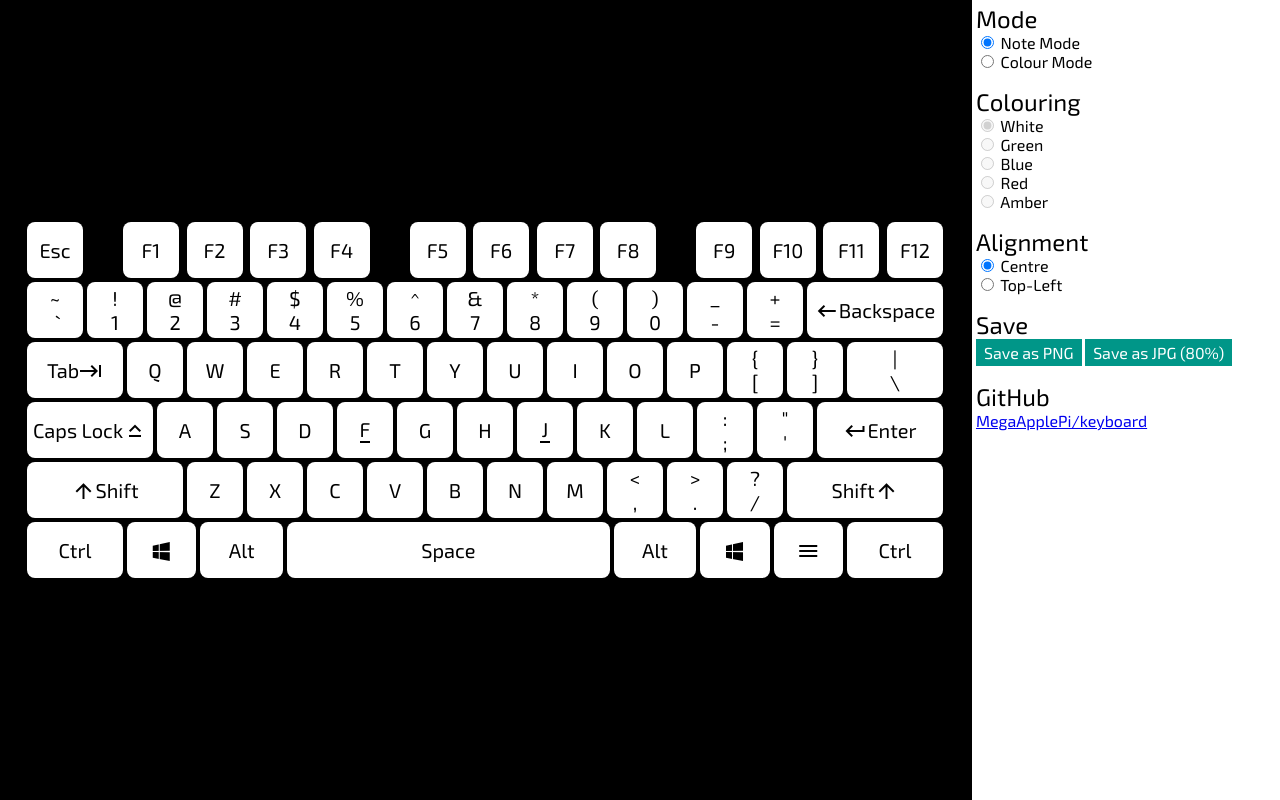
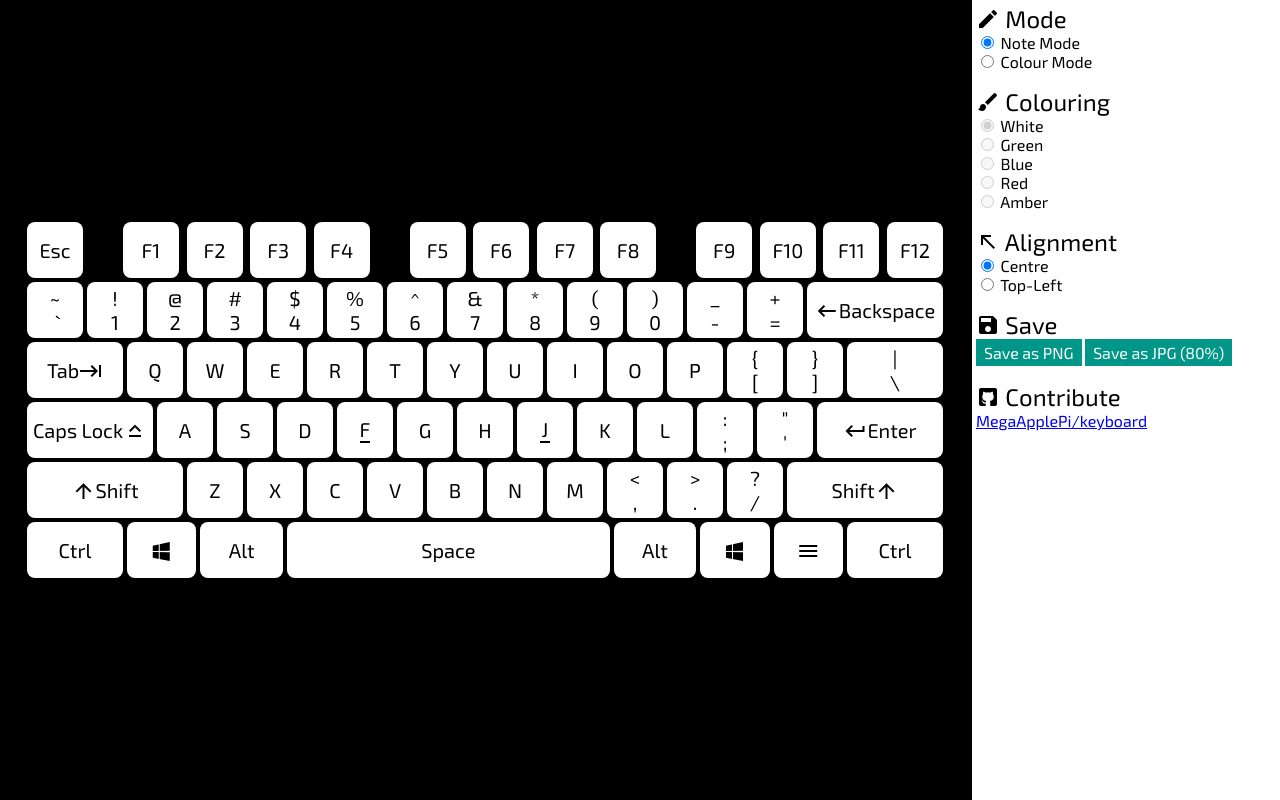
Before and after one commit to MegaApplePi/keyboard, a plain HTML site: page index.html in a window 1280 px wide. Drawn offline with Linux system fonts and the light colour scheme.

Commit message:
add icons to options panel and scroll on overflow

```diff
--- a/index.html
+++ b/index.html
@@ -308,7 +308,10 @@
     </div>
     <div id="controls">
       <div>
-        <div class="heading">Mode</div>
+        <div class="heading">
+          <x-icon data-ico="pencil"></x-icon>
+          <span>Mode</span>
+        </div>
         <div id="mode-toggle">
           <div>
             <label>
@@ -325,7 +328,10 @@
         </div>
       </div>
       <div>
-        <div class="heading">Colouring</div>
+        <div class="heading">
+          <x-icon data-ico="brush"></x-icon>
+          <span>Colouring</span>
+        </div>
         <div id="colour-selection">
           <div>
             <label>
@@ -360,7 +366,10 @@
         </div>
       </div>
       <div>
-        <div class="heading">Alignment</div>
+        <div class="heading">
+          <x-icon data-ico="arrow-top-left"></x-icon>
+          <span>Alignment</span>
+        </div>
         <div id="alignment-selection">
           <div>
             <label>
@@ -377,13 +386,19 @@
         </div>
       </div>
       <div>
-        <div class="heading">Save</div>
+        <div class="heading">
+          <x-icon data-ico="content-save"></x-icon>
+          <span>Save</span>
+        </div>
         <div id="savePNG" class="button">Save as PNG</div>
         <div id="saveJPG" class="button">Save as JPG (80%)</div>
       </div>
       <div>
-        <div class="heading">GitHub</div>
-        <a href="https://github.com/MegaApplePi/keyboard">MegaApplePi/keyboard</a>
+        <div class="heading">
+          <x-icon data-ico="github-box"></x-icon>
+          <span>Contribute</span>
+        </div>
+        <a href="https://github.com/MegaApplePi/keyboard" target="_blank">MegaApplePi/keyboard</a>
       </div>
     </div>
     <script src="js/index.js"></script>
--- a/scss/index.scss
+++ b/scss/index.scss
@@ -141,6 +141,7 @@ body{
     display: flex;
     flex-direction: column;
     height: 100vh;
+    overflow: auto;
     padding: 4px;
     position: fixed;
     right: 0;
```
Also changed, not shown: css/index.css, 2 other files.
